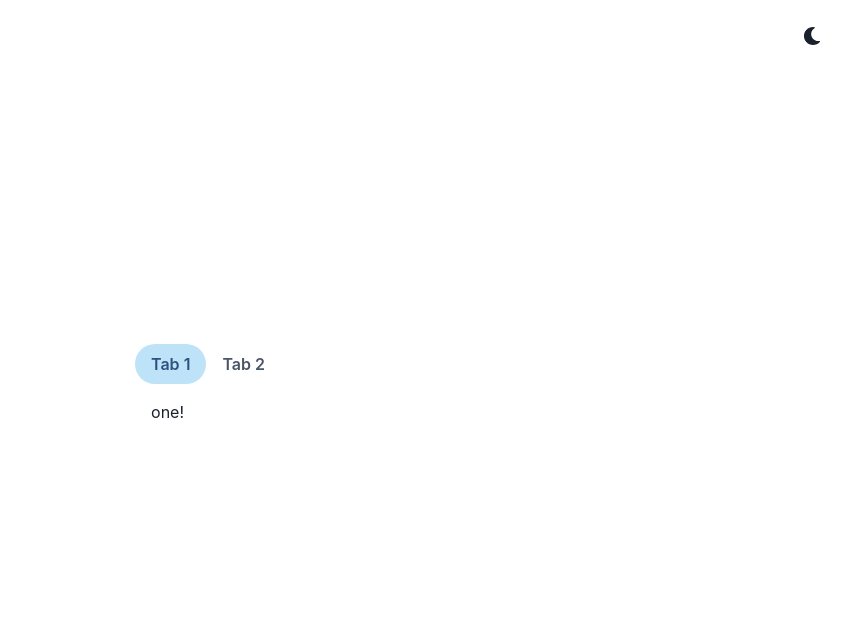
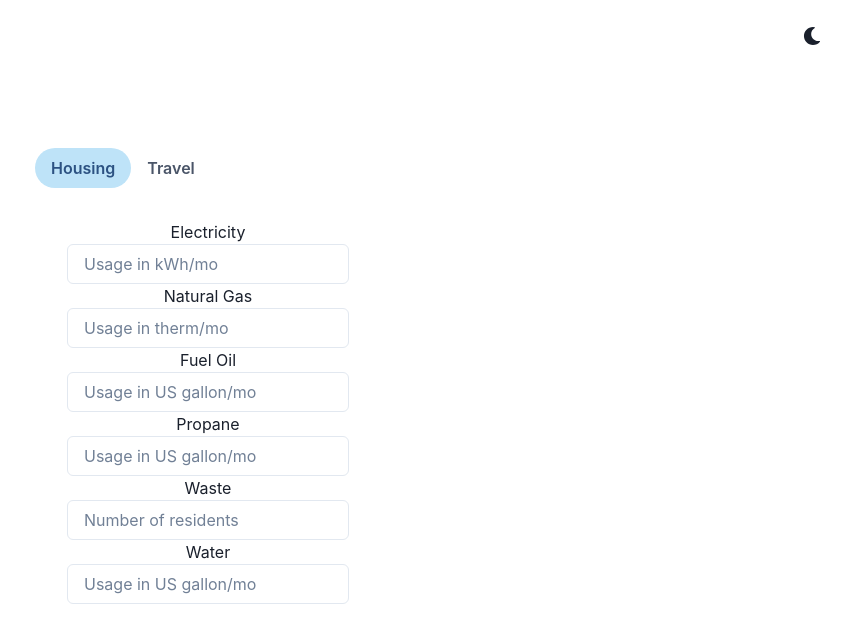
Before and after one commit to kchuang7/carbon-calculator, a React app: page / in a window 1280 px wide. Shown: the top 642 px of the page, without its empty margins (432-1280 px from the left). Built offline with nearby package versions, Linux system fonts and the light colour scheme.

Commit message:
feat: implement housing inputs

```diff
--- a/package.json
+++ b/package.json
@@ -1,6 +1,6 @@
 {
   "name": "carbon-calculator",
-  "version": "0.2.0",
+  "version": "0.2.1",
   "private": true,
   "type": "module",
   "dependencies": {
--- a/src/App.tsx
+++ b/src/App.tsx
@@ -1,39 +1,34 @@
-import * as React from 'react'
+import React, { useState } from 'react'
 import {
   ChakraProvider,
   Box,
-  Flex,
-  Tabs,
-  TabList,
-  TabPanels,
-  Tab,
-  TabPanel,
   theme
 } from '@chakra-ui/react'
 import { ColorModeSwitcher } from './ColorModeSwitcher'
+// components
+import Main from './components/Main'
+// types
+import UsageValuesType from './types/UsageValuesType'
 
 function App (): JSX.Element {
+  const [usageValues, setUsageValues] = useState<UsageValuesType>({
+    electricity: '',
+    naturalGas: '',
+    fuelOil: '',
+    lfg: '',
+    waste: '',
+    water: ''
+  })
+
   return (
     <ChakraProvider theme={theme}>
       <Box p='4' textAlign='right' fontSize='xl'>
         <ColorModeSwitcher justifySelf='flex-end' />
       </Box>
-      <Flex h='80vh' p='4' align="center" justify="center">
-        <Tabs variant='soft-rounded' colorScheme='blue'>
-          <TabList>
-            <Tab>Tab 1</Tab>
-            <Tab>Tab 2</Tab>
-          </TabList>
-          <TabPanels>
-            <TabPanel>
-              <p>one!</p>
-            </TabPanel>
-            <TabPanel>
-              <p>two!</p>
-            </TabPanel>
-          </TabPanels>
-        </Tabs>
-      </Flex>
+      <Main
+        usageValues={usageValues}
+        setUsageValues={setUsageValues}
+      />
     </ChakraProvider>
   )
 }
--- /dev/null
+++ b/src/components/Main/Housing.tsx
@@ -0,0 +1,72 @@
+import React, { ChangeEvent } from 'react'
+import {
+  Flex,
+  Input
+} from '@chakra-ui/react'
+// types
+import UsageValuesType from '../../types/UsageValuesType'
+import MainPropTypes from '../../types/MainPropTypes'
+
+interface InputType {
+  label: string
+  placeholder: string
+  valueName: string
+}
+
+const HOUSING_INPUTS: InputType[] = [
+  {
+    label: 'Electricity',
+    placeholder: 'Usage in kWh/mo',
+    valueName: 'electricity'
+  },
+  {
+    label: 'Natural Gas',
+    placeholder: 'Usage in therm/mo',
+    valueName: 'naturalGas'
+  },
+  {
+    label: 'Fuel Oil',
+    placeholder: 'Usage in US gallon/mo',
+    valueName: 'fuelOil'
+  },
+  {
+    label: 'Propane',
+    placeholder: 'Usage in US gallon/mo',
+    valueName: 'lfg'
+  },
+  {
+    label: 'Waste',
+    placeholder: 'Number of residents',
+    valueName: 'waste'
+  },
+  {
+    label: 'Water',
+    placeholder: 'Usage in US gallon/mo',
+    valueName: 'water'
+  }
+]
+
+function Housing ({ usageValues, setUsageValues }: MainPropTypes): JSX.Element {
+  return (
+    <Flex w='100%' p='4' align="center" justify="center" direction="column">
+      {
+        HOUSING_INPUTS.map((subcategory: InputType): JSX.Element => (
+          <React.Fragment key={subcategory.label}>
+            {subcategory.label}
+            <Input
+              autoComplete='new-password'
+              placeholder={subcategory.placeholder}
+              value={usageValues[subcategory.valueName]}
+              onChange={({ target }: ChangeEvent<HTMLInputElement>) => setUsageValues((prev: UsageValuesType): UsageValuesType => ({
+                ...prev,
+                [subcategory.valueName]: target.value
+              }))}
+            />
+          </React.Fragment>
+        ))
+      }
+    </Flex>
+  )
+}
+
+export default Housing
--- /dev/null
+++ b/src/components/Main/index.tsx
@@ -0,0 +1,37 @@
+import React from 'react'
+import {
+  Flex,
+  Tabs,
+  TabList,
+  TabPanels,
+  Tab,
+  TabPanel
+} from '@chakra-ui/react'
+import Housing from './Housing'
+import MainPropTypes from '../../types/MainPropTypes'
+
+function Main (props: MainPropTypes): JSX.Element {
+  return (
+    <Flex h='80vh' p='4' align="center" justify="center">
+      <Tabs variant='soft-rounded' colorScheme='blue'>
+        <TabList>
+          <Tab>Housing</Tab>
+          <Tab>Travel</Tab>
+        </TabList>
+        <TabPanels>
+          <TabPanel>
+            <Housing
+              usageValues={props.usageValues}
+              setUsageValues={props.setUsageValues}
+            />
+          </TabPanel>
+          <TabPanel>
+            <p>two!</p>
+          </TabPanel>
+        </TabPanels>
+      </Tabs>
+    </Flex>
+  )
+}
+
+export default Main
--- /dev/null
+++ b/src/types/MainPropTypes.ts
@@ -0,0 +1,8 @@
+import UsagePropTypes from './UsageValuesType'
+
+interface MainPropTypes {
+  usageValues: UsagePropTypes
+  setUsageValues: Function
+}
+
+export default MainPropTypes
--- /dev/null
+++ b/src/types/UsageValuesType.ts
@@ -0,0 +1,5 @@
+interface UsageValuesType {
+  [key: string]: string
+}
+
+export default UsageValuesType
```
